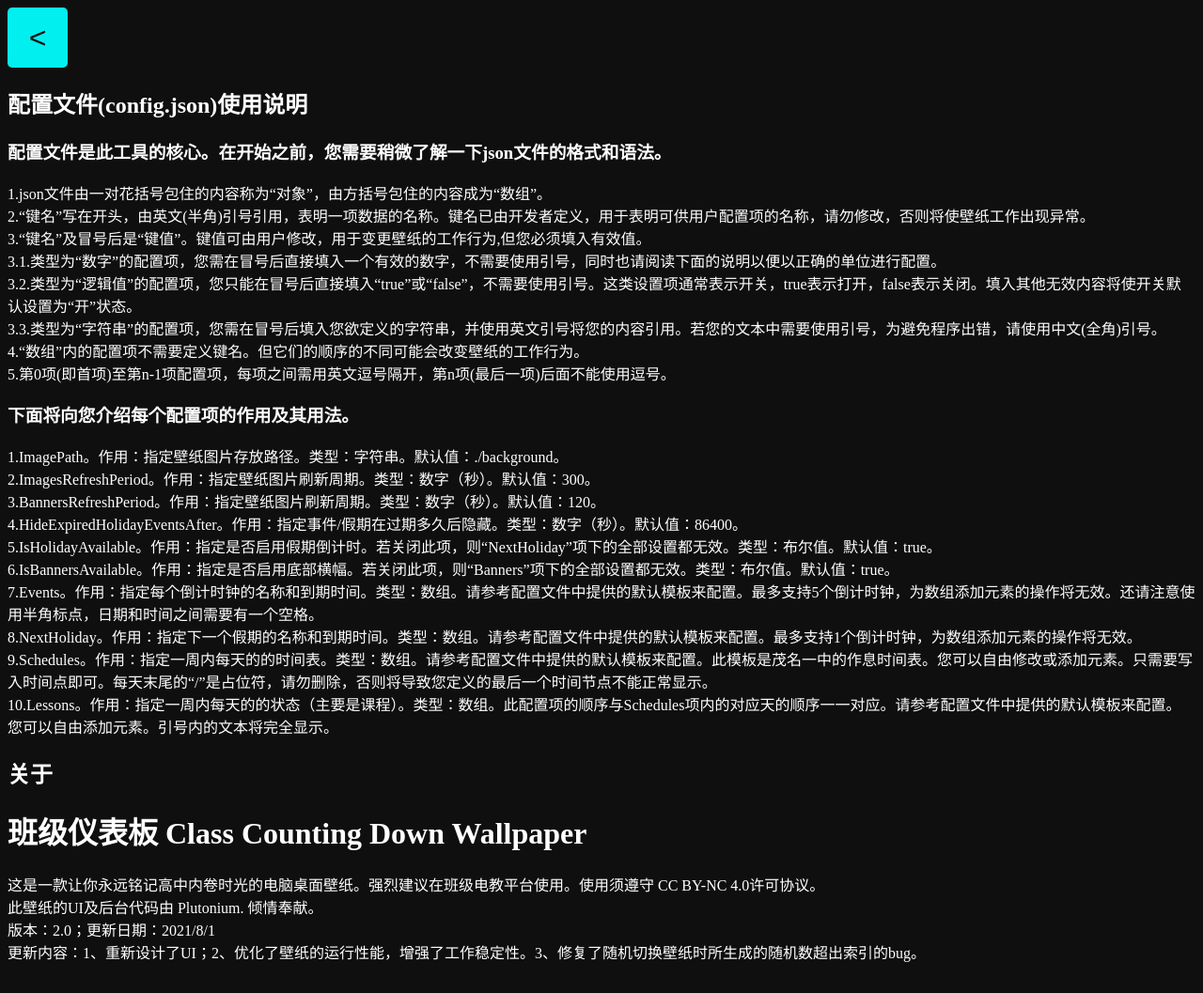
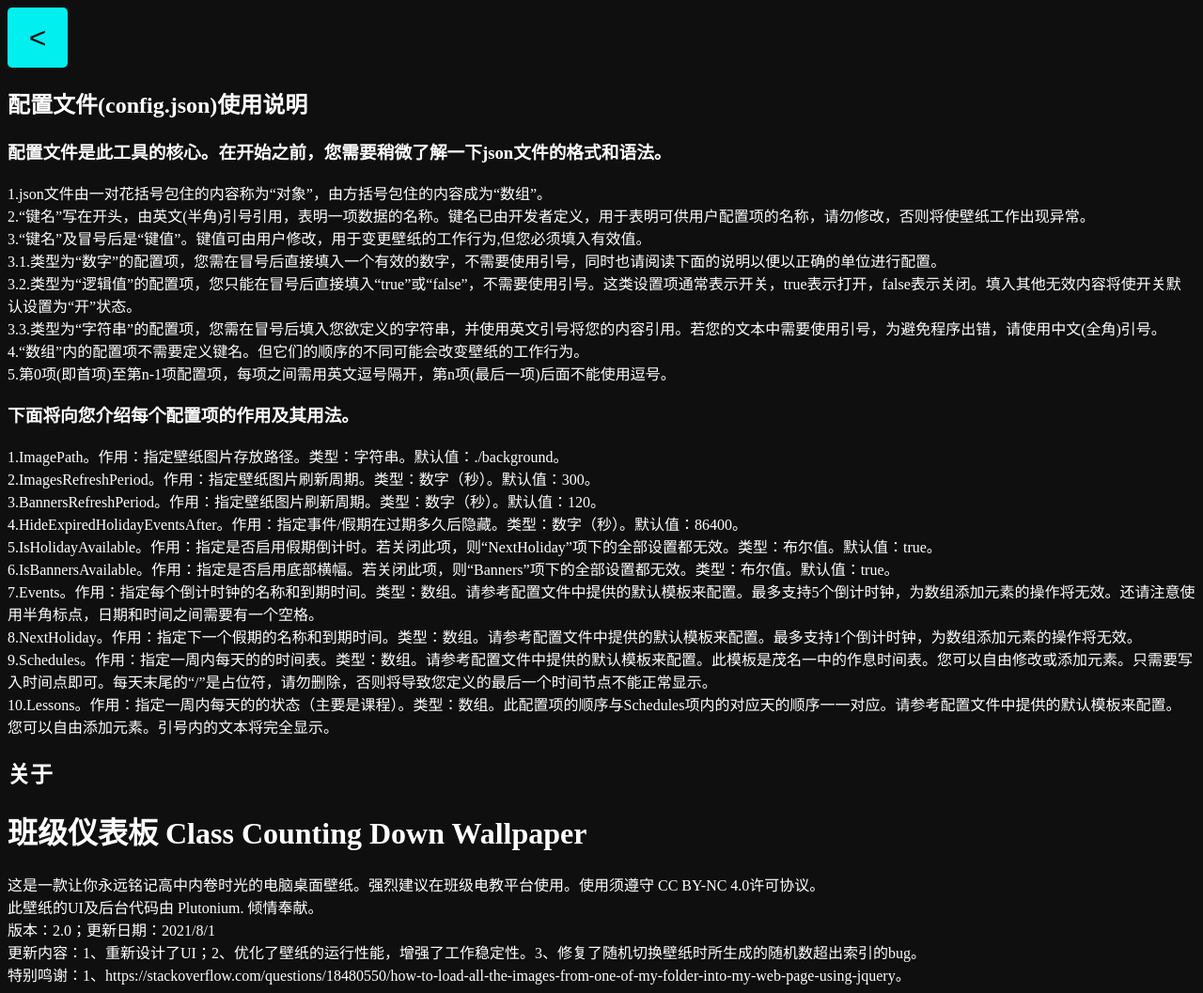
Before and after one commit to Plutonium-PENG/ClassroomDashboardWebWallpaper, a plain HTML site: page info.html in a window 1280 px wide. Shown: the whole page at 94% size. Before the commit the page ends 1033 px from the top, so only its background shows below. Drawn offline with Linux system fonts and the light colour scheme.

Commit message:
忘了贴参考资料了……

```diff
--- a/info.html
+++ b/info.html
@@ -38,6 +38,7 @@
 	<div style="color:#fff;">此壁纸的UI及后台代码由 Plutonium. 倾情奉献。</div>
 	<div style="color:#fff;">版本：2.0；更新日期：2021/8/1</div>
 	<div style="color:#fff;">更新内容：1、重新设计了UI；2、优化了壁纸的运行性能，增强了工作稳定性。3、修复了随机切换壁纸时所生成的随机数超出索引的bug。</div>
+	<div style="color:#fff;">特别鸣谢：1、https://stackoverflow.com/questions/18480550/how-to-load-all-the-images-from-one-of-my-folder-into-my-web-page-using-jquery。</div>
 
 </body>
 <script>
```
